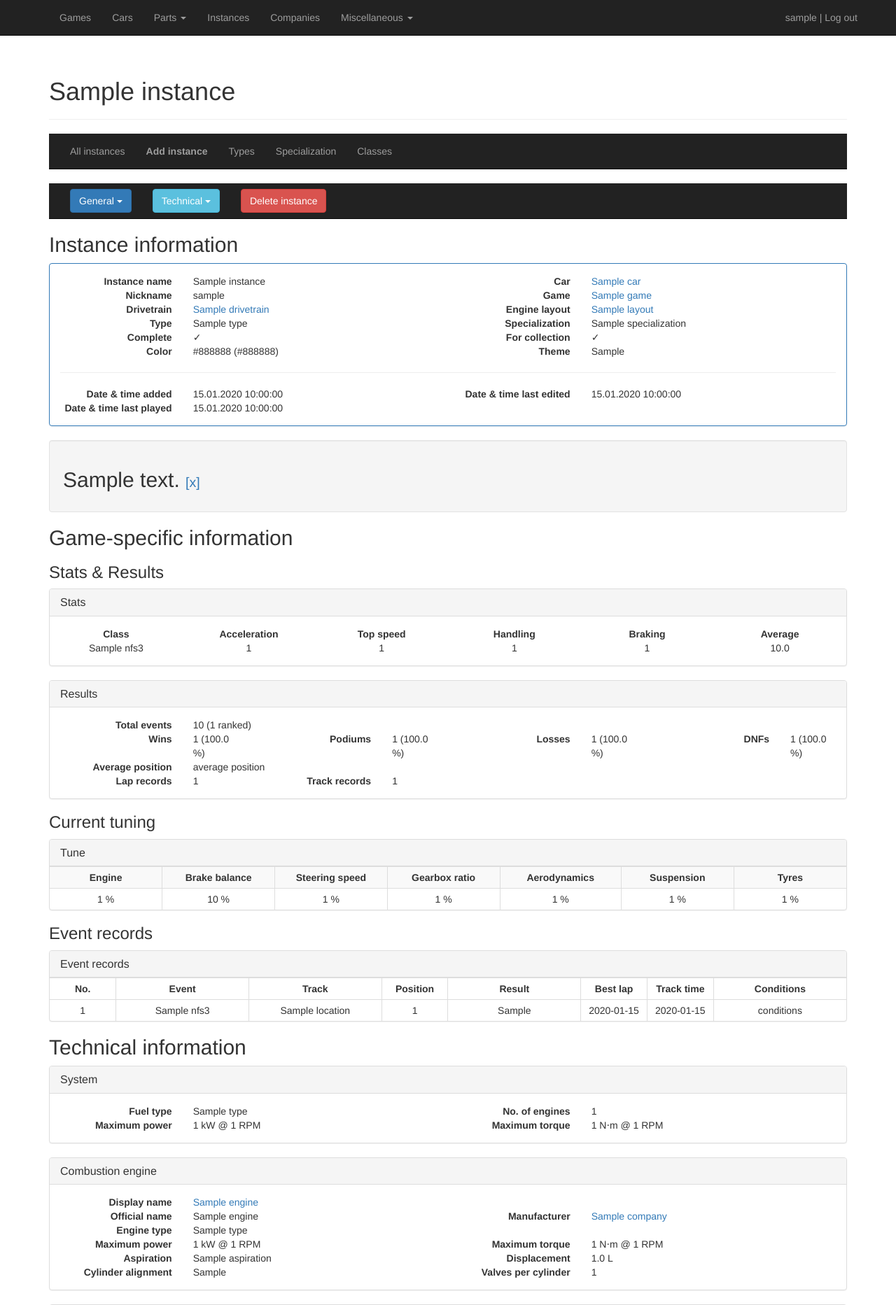
After one commit to PanVidla/car-database-v2, a Flask app: page /need-for-speed/iii-hot-pursuit/instances/detail/1 in a window 1280 px wide. The commit adds this page. Shown: the top 1865 px of the page at 70% size. Run offline with Flask 3, Linux system fonts and the light colour scheme; a user stored in the database is signed in; tables that the repository leaves empty hold one stand-in row (values such as "Sample post"); some libraries are stand-ins or nearby versions.

Commit message:
Added a template for the detail view of NFS3 instances.

```diff
--- a/games/need_for_speed/iii_hot_pursuit/routes.py
+++ b/games/need_for_speed/iii_hot_pursuit/routes.py
@@ -1,7 +1,14 @@
-from flask import render_template
+from datetime import datetime
+
+from flask import render_template, flash, redirect, url_for
+from flask_login import login_required
 
 from games.need_for_speed.iii_hot_pursuit import blueprint
-from games.need_for_speed.iii_hot_pursuit.models.instance import InstanceNFS3
+from games.need_for_speed.iii_hot_pursuit.forms import InstanceNFS3Form, ClassNFS3Form
+from games.need_for_speed.iii_hot_pursuit.models.instance import InstanceNFS3, ClassNFS3, TuneNFS3
+from general import database
+from general.forms_info import TextForm, ImageForm
+from general.models.instance import Instance, InstanceText, InstanceImage
 
 
 @blueprint.route("/instances/overview", methods=['GET'])
@@ -16,4 +23,156 @@ def overview_instances():
                            title="Need for Speed III",
                            heading="All Need for Speed III instances",
                            instances=instances,
-                           viewing="instances")
+                           viewing="instances",
+                           game="Need for Speed III: Hot Pursuit")
+
+
+@blueprint.route("/classes/overview", methods=['GET'])
+@blueprint.route("/classes/overview/all", methods=['GET'])
+def overview_classes():
+
+    classes = ClassNFS3.query.order_by(ClassNFS3.name.asc()).all()
+
+    return render_template("nfs3_classes_overview.html",
+                           title="Need for Speed III",
+                           heading="All Need for Speed III classes",
+                           classes=classes,
+                           viewing="classes",
+                           game="Need for Speed III: Hot Pursuit")
+
+
+@blueprint.route("/instances/add-instance/<id>", methods=['GET', 'POST'])
+@login_required
+def add_instance(id):
+
+    instance = InstanceNFS3.query.get(id)
+    form = InstanceNFS3Form()
+
+    if form.validate_on_submit():
+
+        form.populate_obj(instance)
+        new_tune = TuneNFS3(instance_id=instance.id)
+        instance.set_average()
+
+        try:
+            database.session.add(new_tune)
+            database.session.commit()
+        except RuntimeError:
+            flash("There was a problem setting game-specific values for the {}.".format(instance.name_full), "danger")
+            return redirect(url_for("need_for_speed.iii_hot_pursuit.overview_instances"))
+
+        flash("Game-specific values have been successfully set for the {}.".format(instance.name_full), "success")
+        return redirect(url_for("need_for_speed.iii_hot_pursuit.detail_instance", id=instance.id))
+
+    return render_template("nfs3_instances_form.html",
+                           title="Add instance",
+                           heading="Add instance",
+                           form=form,
+                           viewing="instances",
+                           game="Need for Speed III: Hot Pursuit")
+
+
+@blueprint.route("/classes/add-class", methods=['GET', 'POST'])
+@login_required
+def add_class():
+
+    form = ClassNFS3Form()
+
+    if form.validate_on_submit():
+
+        new_class = ClassNFS3()
+        form.populate_obj(new_class)
+
+        try:
+            database.session.add(new_class)
+            database.session.commit()
+        except RuntimeError:
+            flash("There was a problem adding the {} class to the database.".format(new_class.name), "danger")
+            return redirect(url_for("need_for_speed.iii_hot_pursuit.overview_classes"))
+
+        flash("The {} class has been successfully added to the game.".format(new_class.name), "success")
+        # TODO: Should actually be the detail page.
+        return redirect(url_for("need_for_speed.iii_hot_pursuit.overview_classes"))
+
+    return render_template("nfs3_class_form.html",
+                           title="Add class",
+                           heading="Add class",
+                           form=form,
+                           viewing="classes",
+                           game="Need for Speed III: Hot Pursuit")
+
+
+# Instance detail
+@blueprint.route("/instances/detail/<id>", methods=['GET', 'POST'])
+@login_required
+def detail_instance(id):
+
+    instance = InstanceNFS3.query.get(id)
+    texts = InstanceText.query \
+        .filter(InstanceText.instance_id == instance.id) \
+        .order_by(InstanceText.order.asc()) \
+        .all()
+
+    add_text_form = TextForm()
+    add_image_form = ImageForm()
+
+    # Add text
+    if add_text_form.submit_add_text.data and add_text_form.validate():
+
+        whole_text = add_text_form.content.data
+
+        for paragraph in whole_text.splitlines():
+
+            if paragraph == "":
+                continue
+
+            else:
+
+                new_text = InstanceText()
+                new_text.content = paragraph
+                new_text.text_type = add_text_form.text_type.data
+                new_text.order = len(instance.texts.all()) + 1
+                new_text.instance_id = instance.id
+
+                instance.datetime_edited = datetime.utcnow()
+
+                try:
+                    database.session.add(new_text)
+                    database.session.commit()
+                except RuntimeError:
+                    flash("There was a problem adding text to {}.".format(instance.name_display), "danger")
+                    return redirect(url_for("detail_instance", id=instance.id))
+
+        flash("The text has been successfully added to {}.".format(instance.name_full), "success")
+        return redirect(url_for("detail_instance", id=instance.id))
+
+    # Add image
+    if add_image_form.submit_add_image.data and add_image_form.validate():
+
+        new_image = InstanceImage()
+        add_image_form.populate_obj(new_image)
+        new_image.order = len(instance.images.all()) + 1
+        new_image.instance_id = instance.id
+        new_image.is_thumbnail = False
+
+        instance.datetime_edited = datetime.utcnow()
+
+        try:
+            database.session.add(new_image)
+            database.session.commit()
+        except RuntimeError:
+            flash("There was a problem adding an image to {}.".format(instance.name_full), "danger")
+            return redirect(url_for("need_for_speed.iii_hot_pursuit.detail_instance", id=instance.id))
+
+        flash("The image has been successfully added to {}.".format(instance.name_full), "success")
+        return redirect(url_for("need_for_speed.iii_hot_pursuit.detail_instance", id=instance.id))
+
+    return render_template("nfs3_instances_detail.html",
+                           title="{}".format(instance.name_nickname),
+                           heading="{}".format(instance.name_full),
+                           instance=instance,
+                           texts=texts,
+                           add_text_form=add_text_form,
+                           add_image_form=add_image_form,
+                           viewing="instances",
+                           game="Need for Speed III: Hot Pursuit")
--- /dev/null
+++ b/games/need_for_speed/iii_hot_pursuit/templates/_nfs3_add_buttons.html
@@ -0,0 +1,3 @@
+{% if viewing == "classes" %}
+<li><a class="hover-underline-animation" href="{{ url_for('need_for_speed.iii_hot_pursuit.add_class') }}"><strong>Add class</strong></a></li>
+{% endif %}
--- /dev/null
+++ b/games/need_for_speed/iii_hot_pursuit/templates/_nfs3_submenu.html
@@ -0,0 +1 @@
+<li><a class="hover-underline-animation" href="{{ url_for('need_for_speed.iii_hot_pursuit.overview_classes') }}">Classes</a></li>
--- /dev/null
+++ b/games/need_for_speed/iii_hot_pursuit/templates/nfs3_instances_detail.html
@@ -0,0 +1,145 @@
+{% extends "instances_detail.html" %}
+
+{% block game_specific %}
+
+    <h2>Game-specific information</h2>
+    <h3>Stats & Results</h3>
+    <!--  Performance stats  -->
+    <div>
+        <div class="panel panel-default">
+          <div class="panel-heading">
+            <h3 class="panel-title">Stats</h3>
+          </div>
+          <div {% if instance.car_class.color_hex %}bgcolor="{{ instance.car_class.color_hex }}"{% endif %} class="panel-body">
+              <div class="row">
+                  <div class="col-sm-2 text-center"><b>Class</b></div>
+                  <div class="col-sm-2 text-center"><b>Acceleration</b></div>
+                  <div class="col-sm-2 text-center"><b>Top speed</b></div>
+                  <div class="col-sm-2 text-center"><b>Handling</b></div>
+                  <div class="col-sm-2 text-center"><b>Braking</b></div>
+                  <div class="col-sm-2 text-center"><b>Average</b></div>
+              </div>
+              <div class="row">
+                  <div class="col-sm-2 text-center">{{ instance.get_class() }}</div>
+                  <div class="col-sm-2 text-center">{{ instance.acceleration }}</div>
+                  <div class="col-sm-2 text-center">{{ instance.top_speed }}</div>
+                  <div class="col-sm-2 text-center">{{ instance.handling }}</div>
+                  <div class="col-sm-2 text-center">{{ instance.braking }}</div>
+                  <div class="col-sm-2 text-center">{{ instance.average }}</div>
+              </div>
+          </div>
+        </div>
+    </div>
+
+    <!--  Results  -->
+    <div>
+        <div class="panel panel-default">
+          <div class="panel-heading">
+            <h3 class="panel-title">Results</h3>
+          </div>
+          <div class="panel-body">
+              <div class="row">
+                  <div class="col-sm-2 text-right"><b>Total events</b></div>
+                  <div class="col-sm-10 text-left">{{ instance.no_of_events_total }} ({{ instance.no_of_ranked_events }} ranked)</div>
+              </div>
+              <div class="row">
+                  <div class="col-sm-2 text-right"><b>Wins</b></div>
+                  <div class="col-sm-1 text-left">{{ instance.get_no_of_events_won_string() }}</div>
+                  <div class="col-sm-2 text-right"><b>Podiums</b></div>
+                  <div class="col-sm-1 text-left">{{ instance.get_no_of_events_podium_string() }}</div>
+                  <div class="col-sm-2 text-right"><b>Losses</b></div>
+                  <div class="col-sm-1 text-left">{{ instance.get_no_of_events_lost_string() }}</div>
+                  <div class="col-sm-2 text-right"><b>DNFs</b></div>
+                  <div class="col-sm-1 text-left">{{ instance.get_no_of_events_dnf_string() }}</div>
+              </div>
+              <div class="row">
+                  <div class="col-sm-2 text-right"><b>Average position</b></div>
+                  <div class="col-sm-10 text-left">average position</div>
+              </div>
+              <div class="row">
+                  <div class="col-sm-2 text-right"><b>Lap records</b></div>
+                  <div class="col-sm-1 text-left">{{ instance.no_of_lap_records }}</div>
+                  <div class="col-sm-2 text-right"><b>Track records</b></div>
+                  <div class="col-sm-7 text-left">{{ instance.no_of_lap_records }}</div>
+              </div>
+          </div>
+        </div>
+    </div>
+
+    <h3>Current tuning</h3>
+    <!--  Tune  -->
+    <div class="panel panel-default">
+      <div class="panel-heading">
+        <h3 class="panel-title">Tune</h3>
+      </div>
+      <div class="table-responsive">
+          <table class="table table-bordered table-condensed table-striped table-hover">
+              {% if instance.tune.first() == None %}
+              <tr>
+                  <td class="text-center"><strong>This instance doesn't have a tune.</strong></td>
+              </tr>
+              {% else %}
+              <tr>
+                <td class="col-sm-1 text-center"><strong>Engine</strong></td>
+                <td class="col-sm-1 text-center"><strong>Brake balance</strong></td>
+                <td class="col-sm-1 text-center"><strong>Steering speed</strong></td>
+                <td class="col-sm-1 text-center"><strong>Gearbox ratio</strong></td>
+                <td class="col-sm-1 text-center"><strong>Aerodynamics</strong></td>
+                <td class="col-sm-1 text-center"><strong>Suspension</strong></td>
+                <td class="col-sm-1 text-center"><strong>Tyres</strong></td>
+              </tr>
+              <tr>
+                <td class="col-sm-1 text-center">{{ instance.tune.first().engine }} %</td>
+                <td class="col-sm-1 text-center">{{ instance.tune.first().brake_balance }} %</td>
+                <td class="col-sm-1 text-center">{{ instance.tune.first().steering_speed }} %</td>
+                <td class="col-sm-1 text-center">{{ instance.tune.first().gearbox_ratio }} %</td>
+                <td class="col-sm-1 text-center">{{ instance.tune.first().aerodynamics }} %</td>
+                <td class="col-sm-1 text-center">{{ instance.tune.first().suspension }} %</td>
+                <td class="col-sm-1 text-center">{{ instance.tune.first().tyres }} %</td>
+              </tr>
+              {% endif %}
+          </table>
+      </div>
+    </div>
+
+    <h3>Event records</h3>
+    <!--  Event records  -->
+    <div class="panel panel-default">
+      <div class="panel-heading">
+        <h3 class="panel-title">Event records</h3>
+      </div>
+      <div class="table-responsive">
+          <table class="table table-bordered table-condensed">
+              {% if instance.get_event_records() == [] %}
+              <tr>
+                  <td class="text-center"><strong>This instance doesn't have any event records.</strong></td>
+              </tr>
+              {% else %}
+              <tr>
+                <td class="col-sm-1 text-center"><strong>No.</strong></td>
+                <td class="col-sm-2 text-center"><strong>Event</strong></td>
+                <td class="col-sm-2 text-center"><strong>Track</strong></td>
+                <td class="col-sm-1 text-center"><strong>Position</strong></td>
+                <td class="col-sm-2 text-center"><strong>Result</strong></td>
+                <td class="col-sm-1 text-center"><strong>Best lap</strong></td>
+                <td class="col-sm-1 text-center"><strong>Track time</strong></td>
+                <td class="col-sm-2 text-center"><strong>Conditions</strong></td>
+              </tr>
+                {% for event_record in instance.get_event_records() %}
+              <tr>
+                <td class="col-sm-1 text-center">{{ event_record.no_of_event_record }}</td>
+                <td class="col-sm-2 text-center">{{ event_record.event.name }}</td>
+                <td class="col-sm-2 text-center">{{ event_record.track.name }}</td>
+                <td class="col-sm-1 text-center">{{ event_record.position }}</td>
+                <td class="col-sm-2 text-center">{{ event_record.result }}</td>
+                <td class="col-sm-1 text-center">{{ event_record.time_best_lap_human_readable }}</td>
+                <td class="col-sm-1 text-center">{{ event_record.time_track_human_readable }}</td>
+                <td class="col-sm-2 text-center">conditions</td>
+              </tr>
+                {% endfor %}
+              {% endif %}
+          </table>
+      </div>
+    </div>
+
+{% endblock %}
--- a/games/need_for_speed/iii_hot_pursuit/templates/nfs3_instances_overview.html
+++ b/games/need_for_speed/iii_hot_pursuit/templates/nfs3_instances_overview.html
@@ -16,17 +16,17 @@
                 <td class="col-sm-2"><strong>Nickname</strong></td>
                 <td class="col-sm-2 text-center"><strong>Type</strong></td>
                 <td class="col-sm-2 text-center"><strong>Specialization</strong></td>
-                <td class="col-sm-1 text-center"><strong>Complete</strong></td>
+                <td class="col-sm-1 text-center"><strong>Class</strong></td>
             </tr>
 
                 {% for instance in instances %}
             <tr class="{% if instance.is_complete == True %}is-complete{% endif %}">
                 <td class="col-sm-1">{{ instance.id }}</td>
-                <td class="col-sm-4">{{ instance.name_full }}</td>
+                <td class="col-sm-4"><a href="{{ url_for('need_for_speed.iii_hot_pursuit.detail_instance', id=instance.id) }}">{{ instance.name_full }}</a></td>
                 <td class="col-sm-2">{{ instance.name_nickname }}</td>
                 <td class="col-sm-2 text-center">{{ instance.type.name_full }}</td>
                 <td class="col-sm-2 text-center">{{ instance.specialization.name_full }}</td>
-                <td class="col-sm-1 text-center">{{ instance.get_is_complete() }}</td>
+                <td class="col-sm-1 text-center {% if instance.car_class.color_hex %}colored-row{% endif %}" {% if instance.car_class.color_hex %}bgcolor="{{ instance.car_class.color_hex }}"{% endif %}>{{ instance.get_class() }}</td>
             </tr>
                 {% endfor %}
             {% endif %}
--- a/general/routes_instances.py
+++ b/general/routes_instances.py
@@ -368,6 +368,9 @@ def add_instance_game_specific(instance_id):
 
     if instance.game.name_full == "Crazy Taxi":
         return redirect(url_for("crazy_taxi.crazy_taxi_1.add_instance"))
+
+    if instance.game.name_full == "Need for Speed III: Hot Pursuit":
+        return redirect(url_for("need_for_speed.iii_hot_pursuit.add_instance", id=instance_id))
 
 
 # Add instance type
--- a/general/static/css/car-database.css
+++ b/general/static/css/car-database.css
@@ -30,6 +30,14 @@
 .active-line a {
     color: #ffffff;
     background: #5bc0de;
+}
+
+.colored-row {
+    color: #ffffff;
+}
+
+.colored-row a {
+    color: #ffffff;
 }
 
 .fictional {
--- a/general/templates/instances_base.html
+++ b/general/templates/instances_base.html
@@ -23,8 +23,14 @@
                         {% if viewing == "specialization" %}
                         <li><a class="hover-underline-animation" href="{{ url_for('add_specialization') }}"><strong>Add specialization</strong></a></li>
                         {% endif %}
+                        {% if game == "Need for Speed III: Hot Pursuit" %}
+                            {% include "_nfs3_add_buttons.html" %}
+                        {% endif %}
                         <li><a class="hover-underline-animation" href="{{ url_for('overview_instance_types') }}">Types</a></li>
                         <li><a class="hover-underline-animation" href="{{ url_for('overview_specialization') }}">Specialization</a></li>
+                        {% if game == "Need for Speed III: Hot Pursuit" %}
+                            {% include "_nfs3_submenu.html" %}
+                        {% endif %}
                     </ul>
                 </div>
             </div>
--- a/general/templates/instances_detail.html
+++ b/general/templates/instances_detail.html
@@ -173,6 +173,7 @@
     </div>
     {% endif %}
 
+    <!--  Game-specific information  -->
     {% block game_specific %}
     {% endblock %}
 
```
Also changed, not shown: games/need_for_speed/iii_hot_pursuit/forms.py (added, +35 -0 lines), games/need_for_speed/iii_hot_pursuit/models/instance.py (+15 -0 lines), games/need_for_speed/iii_hot_pursuit/templates/nfs3_class_form.html (added, +40 -0 lines), games/need_for_speed/iii_hot_pursuit/templates/nfs3_classes_overview.html (added, +31 -0 lines), games/need_for_speed/iii_hot_pursuit/templates/nfs3_instances_form.html (added, +74 -0 lines), general/helpers.py (+15 -0 lines), general/models/instance.py (+24 -0 lines).
